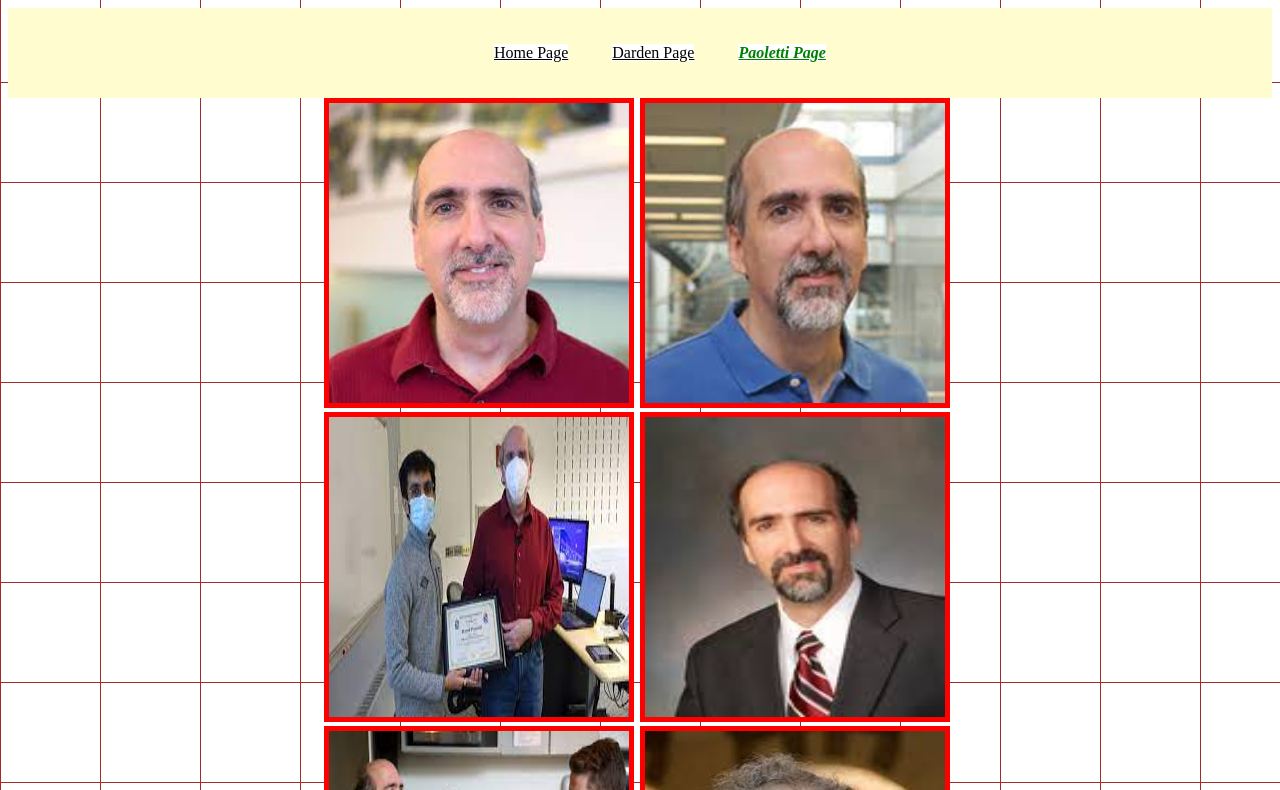
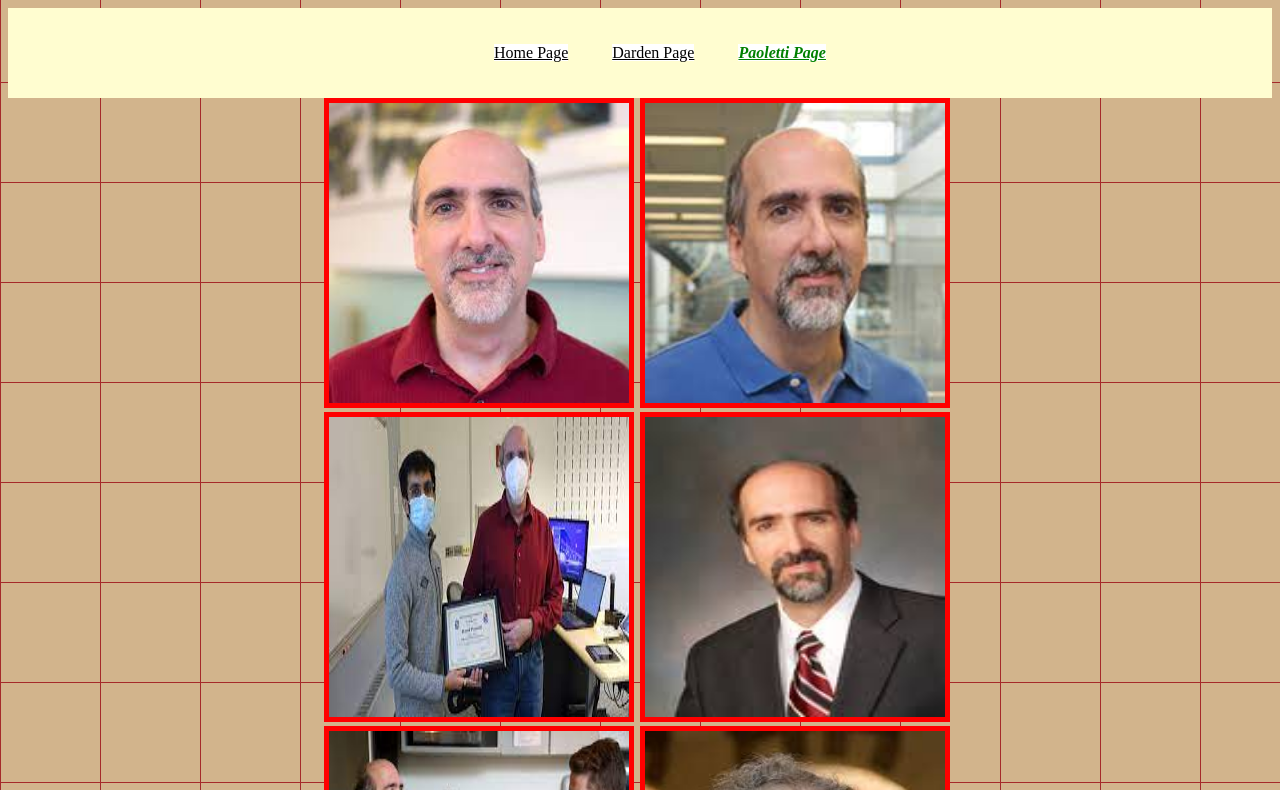
Before and after one commit to jyzjameszhang/finalproject, a plain HTML site: page paolettipage.html in a window 1280 px wide. Shown: the part 118-908 px from the top of the page. Drawn offline with Linux system fonts and the light colour scheme.

Commit message:
Add files via upload

```diff
--- a/css/style.css
+++ b/css/style.css
@@ -10,7 +10,7 @@ a {
 }
 
 .paolettiCSS {
-    background-image:  linear-gradient(brown 1px, transparent 1px), linear-gradient(to right, brown 1px, white 1px);
+    background-image:  linear-gradient(brown 1px, transparent 1px), linear-gradient(to right, brown 1px, tan 1px);
     background-size: 100px 100px;
 }
 
```
